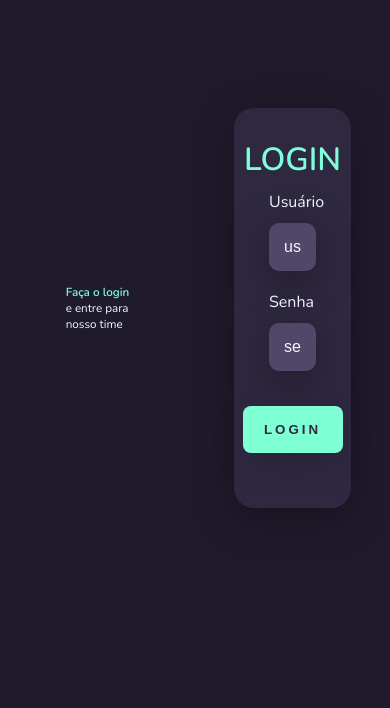
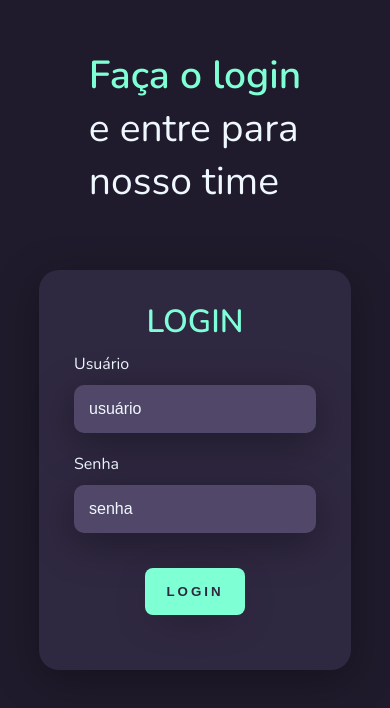
Before and after one commit to a-estevam/login, a plain HTML site: page index.html in a window 390 px wide. Shown: the part 114-822 px from the top of the page. Drawn offline with nearby package versions, Linux system fonts and the light colour scheme.

Commit message:
Ajuste no css

```diff
--- a/style.css
+++ b/style.css
@@ -3,11 +3,13 @@
 *{
     margin: 0%;
     box-sizing: border-box;
+
 }
 
 body{
     margin: 0;
     font-family: 'Nunito', sans-serif;
+    background: #201b2c;
 }
 
 samp{
@@ -32,7 +34,7 @@ samp{
     display: flex;
     justify-content: center;
     align-items: center;
-    flex-direction: column;
+
 }
 
 .left > h1{
@@ -41,7 +43,7 @@ samp{
 }
 
 .left-img{
-    width: 30vw;
+    width: 20vw;
 
 }
 
@@ -120,3 +122,45 @@ samp{
     cursor: pointer;
     box-shadow: 0px 10px 40px -12px #00000056;
 }
+
+@media(max-width:820px){
+    .main-login{
+    display: flex;
+    justify-content: center;
+    align-items: center;
+    flex-direction: column;
+    }
+    .right{
+        width: 100vw;
+        height: 100vh;
+        display: flex;
+
+    }
+    .left{
+        width: 100vw;
+        height: 100vh;
+        display: flex;
+        flex-direction: column;
+        margin-top: 100px;
+
+    }
+    .left > h1{
+        font-size: 10vw;
+        color: aquamarine;
+    }
+
+    .left-img{
+        width: 40vw;
+
+    }
+    samp{
+        font-family: 'Nunito', sans-serif;
+        font-weight: lighter;
+        font-size: 10vw;
+        color: aliceblue;
+    }
+    .card-login{
+    width: 80%;
+    margin-bottom: 60px;
+    }
+}
```
